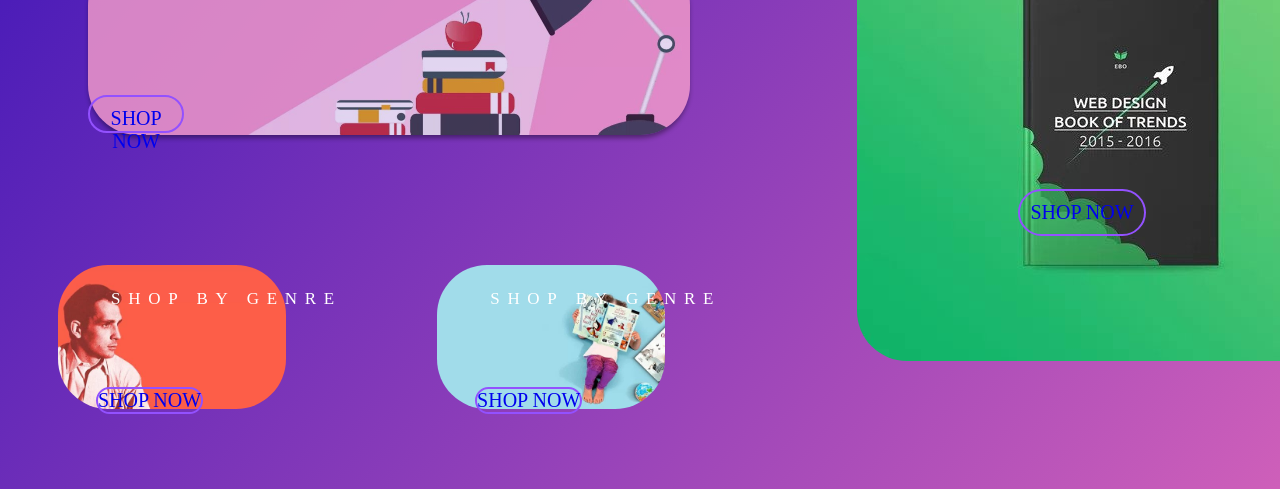
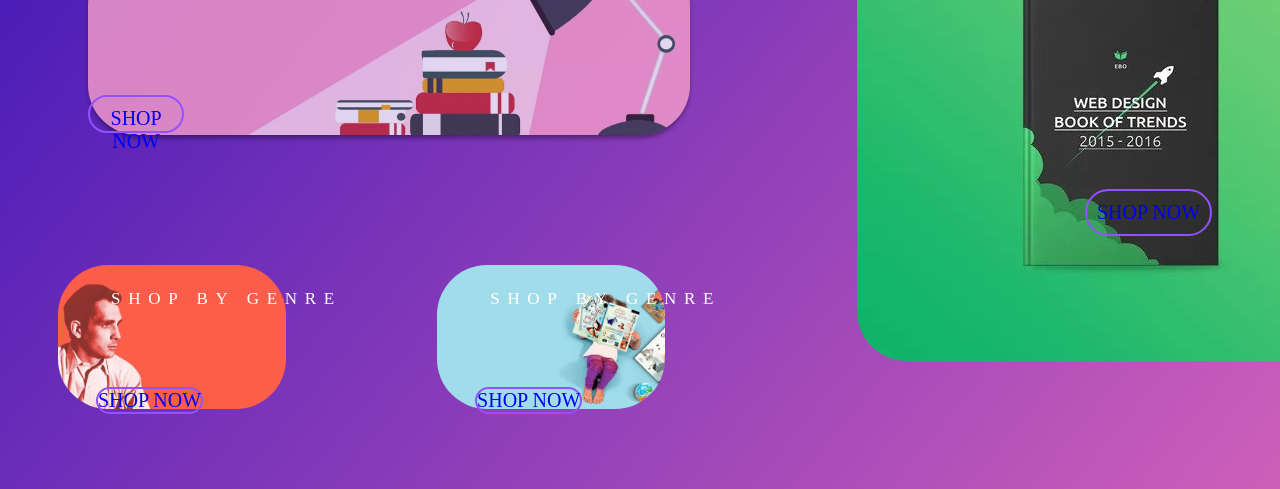
Before and after one commit to dwightxue/cookandyoung, a plain HTML site: page index.html in a window 1280 px wide. Shown: the part 297-786 px from the top of the page. Drawn offline with Linux system fonts and the light colour scheme.

Commit message:
Add files via upload

```diff
--- a/style.css
+++ b/style.css
@@ -361,7 +361,7 @@ border: 3px solid;}
     border: 2px solid #9351FF;
     border-radius: 50px;
     justify-content: space-evenly;
-    left: 70%;
+    left: 75%;
 }
 
 .home2-image{
```
